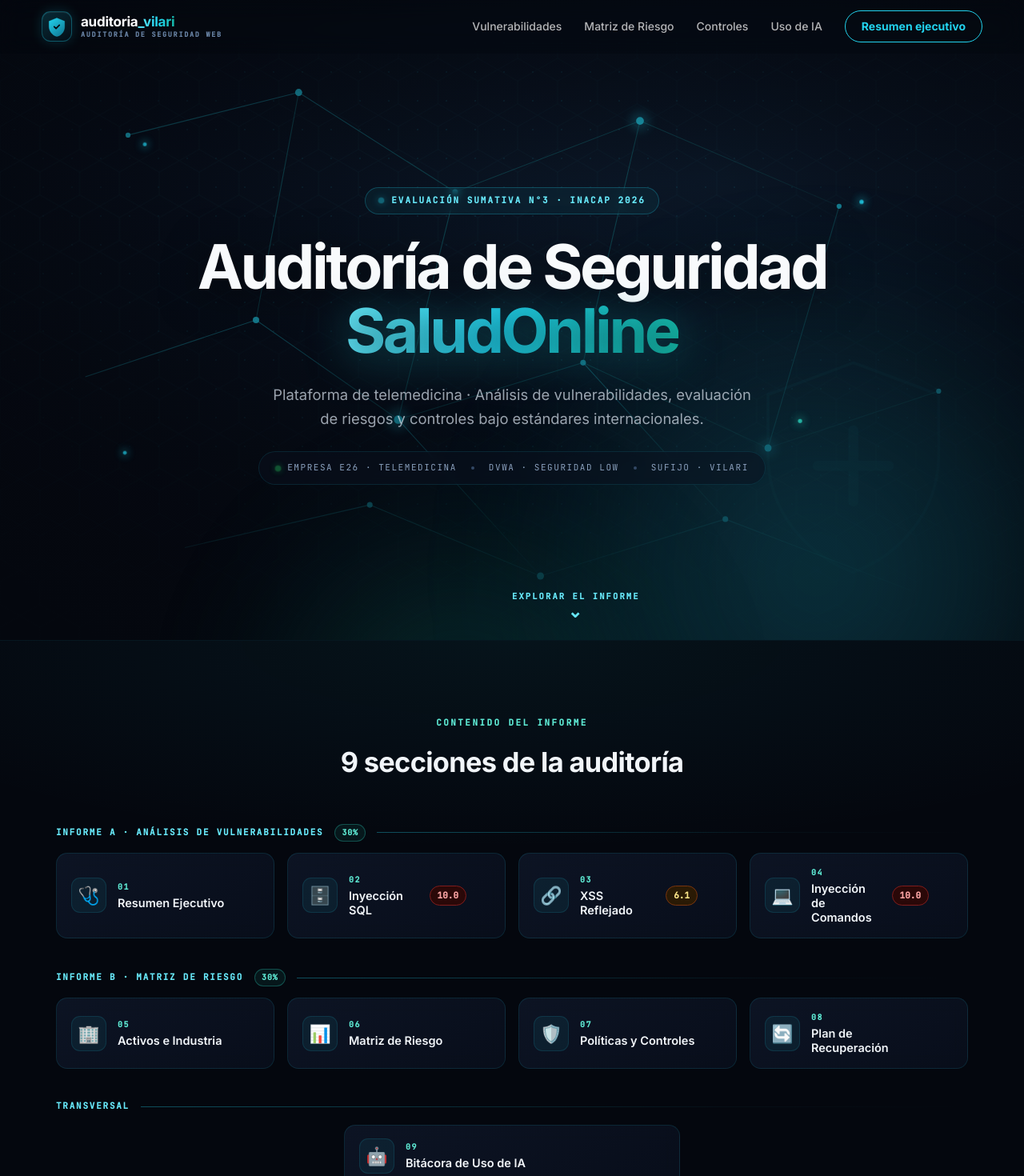
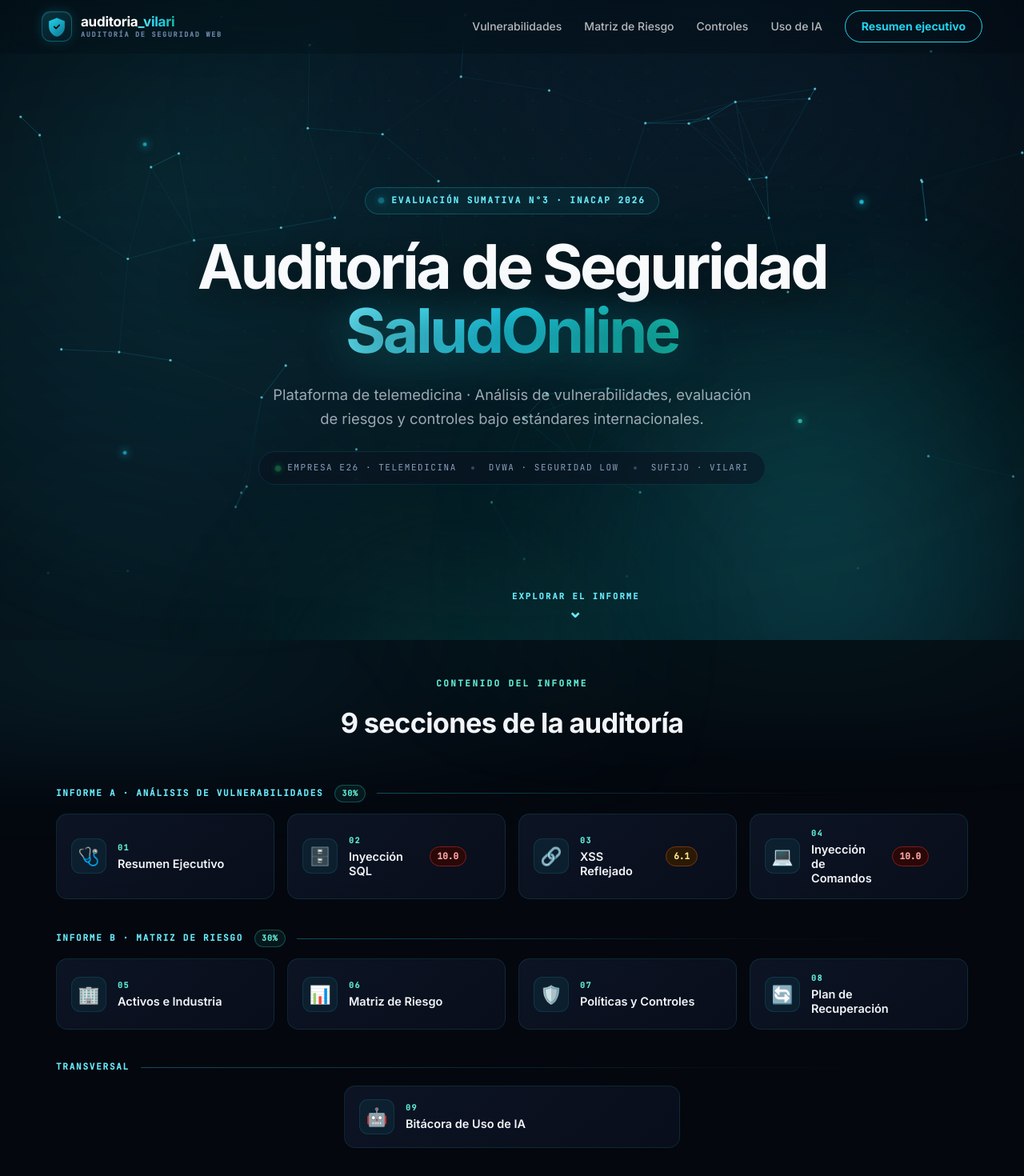
Before and after one commit to donkked/auditoria_vilari, a React (Vite) app: page / in a window 1280 px wide. Shown: the top 1470 px of the page at 80% size. Built offline with nearby package versions, Linux system fonts and the light colour scheme.

Commit message:
style: fondo de red animada en el hero + auroras continuas, elimina el corte de la portada

```diff
--- a/src/App.css
+++ b/src/App.css
@@ -32,6 +32,46 @@ body {
   font-family: 'Inter', system-ui, sans-serif;
   background: var(--c-bg);
   color: var(--c-text);
+}
+
+/* Animated ambient background (aurora) — drifts behind transparent content
+   on the inner section pages; subtle so it never hurts readability */
+body::before,
+body::after {
+  content: '';
+  position: fixed;
+  z-index: -1;
+  pointer-events: none;
+  width: 130vw;
+  height: 130vh;
+  top: -15vh;
+  left: -15vw;
+}
+
+body::before {
+  background:
+    radial-gradient(circle at 28% 32%, rgba(34, 211, 238, 0.14), transparent 42%),
+    radial-gradient(circle at 72% 64%, rgba(20, 184, 166, 0.11), transparent 45%);
+  filter: blur(40px);
+  animation: aurora-a 28s ease-in-out infinite alternate;
+}
+
+body::after {
+  background:
+    radial-gradient(circle at 64% 22%, rgba(14, 116, 144, 0.15), transparent 42%),
+    radial-gradient(circle at 22% 82%, rgba(34, 211, 238, 0.10), transparent 45%);
+  filter: blur(48px);
+  animation: aurora-b 36s ease-in-out infinite alternate;
+}
+
+@keyframes aurora-a {
+  0%   { transform: translate(0, 0) scale(1); }
+  100% { transform: translate(5vw, 4vh) scale(1.12); }
+}
+
+@keyframes aurora-b {
+  0%   { transform: translate(0, 0) scale(1.08); }
+  100% { transform: translate(-4vw, -5vh) scale(1); }
 }
 
 .site-main {
@@ -557,7 +597,7 @@ body {
 
 .home {
   position: relative;
-  background: var(--c-bg);
+  background: transparent;
   overflow-x: hidden;
 }
 
@@ -576,17 +616,10 @@ body {
 .home-bg {
   position: absolute;
   inset: 0;
-  background: url('/img_vilari/cyber-bg.svg') center / cover no-repeat;
   z-index: 0;
-}
-
-.home-bg::after {
-  content: '';
-  position: absolute;
-  inset: 0;
   background:
-    radial-gradient(ellipse 70% 60% at 50% 42%, transparent 0%, rgba(4,7,14,0.6) 100%),
-    linear-gradient(to bottom, rgba(4,7,14,0.55), transparent 28%, rgba(4,7,14,0.7));
+    radial-gradient(ellipse 90% 70% at 70% 18%, rgba(12, 26, 43, 0.55), transparent 60%),
+    radial-gradient(ellipse 130% 120% at 50% 30%, transparent 55%, rgba(4, 7, 14, 0.45));
 }
 
 .home-glow {
@@ -624,6 +657,18 @@ body {
   width: 100%;
   max-width: 920px;
   text-align: center;
+}
+
+/* Animated network (canvas), fades out toward the bottom to blend seamlessly */
+.network-bg {
+  position: absolute;
+  inset: 0;
+  width: 100%;
+  height: 100%;
+  z-index: 0;
+  pointer-events: none;
+  -webkit-mask-image: linear-gradient(to bottom, #000 60%, transparent 95%);
+  mask-image: linear-gradient(to bottom, #000 60%, transparent 95%);
 }
 
 /* Animated dot-grid texture, fading toward the edges */
@@ -988,14 +1033,13 @@ body {
 .home-sections {
   position: relative;
   z-index: 1;
-  padding: 88px 32px 112px;
-  border-top: 1px solid rgba(34, 211, 238, 0.08);
-  background:
-    radial-gradient(ellipse 120% 55% at 50% 0%, rgba(34, 211, 238, 0.06), transparent 60%),
-    var(--c-bg);
+  padding: 40px 32px 112px;
+  background: transparent;
 }
 
 .home-sections-inner {
+  position: relative;
+  z-index: 1;
   max-width: 1140px;
   margin: 0 auto;
 }
@@ -1026,6 +1070,7 @@ body {
 @media (prefers-reduced-motion: reduce) {
   .anim { opacity: 1; animation: none; }
   .home-scanline, .home-glow, .home-particle, .home-scroll-chevron { animation: none; }
+  body::before, body::after { animation: none; }
 }
 
 /* ════════════════════════════════════════
--- a/src/components/Home.tsx
+++ b/src/components/Home.tsx
@@ -1,4 +1,5 @@
 import { Link } from 'react-router-dom'
+import NetworkBackground from './NetworkBackground'
 
 interface SectionBtn {
   to: string
@@ -56,6 +57,7 @@ export default function Home() {
       {/* ── HERO (pantalla completa, solo título) ── */}
       <section className="home-hero">
         <div className="home-bg" />
+        <NetworkBackground />
         <div className="home-grid-overlay" />
         <div className="home-glow" />
         <div className="home-glow home-glow-2" />
--- /dev/null
+++ b/src/components/NetworkBackground.tsx
@@ -0,0 +1,99 @@
+import { useEffect, useRef } from 'react'
+
+interface Node {
+  x: number
+  y: number
+  vx: number
+  vy: number
+}
+
+/**
+ * Fondo de red animada (constelación de nodos conectados) dibujado en canvas.
+ * Ligero, sin dependencias. Cubre su contenedor y se desvanece abajo (máscara CSS)
+ * para fundirse con el resto de la página.
+ */
+export default function NetworkBackground() {
+  const ref = useRef<HTMLCanvasElement>(null)
+
+  useEffect(() => {
+    const canvas = ref.current
+    if (!canvas) return
+    const c = canvas.getContext('2d')
+    if (!c) return
+
+    const reduce = window.matchMedia('(prefers-reduced-motion: reduce)').matches
+    const DPR = Math.min(window.devicePixelRatio || 1, 2)
+    const MAX_DIST = 150
+    let w = 0
+    let h = 0
+    let raf = 0
+    let nodes: Node[] = []
+
+    function resize() {
+      const rect = canvas!.getBoundingClientRect()
+      w = rect.width
+      h = rect.height
+      canvas!.width = Math.round(w * DPR)
+      canvas!.height = Math.round(h * DPR)
+      c!.setTransform(DPR, 0, 0, DPR, 0, 0)
+      const count = Math.max(24, Math.min(72, Math.floor((w * h) / 16000)))
+      nodes = Array.from({ length: count }, () => ({
+        x: Math.random() * w,
+        y: Math.random() * h,
+        vx: (Math.random() - 0.5) * 0.25,
+        vy: (Math.random() - 0.5) * 0.25,
+      }))
+    }
+
+    function render() {
+      c!.clearRect(0, 0, w, h)
+      for (let i = 0; i < nodes.length; i++) {
+        for (let j = i + 1; j < nodes.length; j++) {
+          const a = nodes[i]
+          const b = nodes[j]
+          const dist = Math.hypot(a.x - b.x, a.y - b.y)
+          if (dist < MAX_DIST) {
+            c!.strokeStyle = `rgba(34, 211, 238, ${(1 - dist / MAX_DIST) * 0.28})`
+            c!.lineWidth = 1
+            c!.beginPath()
+            c!.moveTo(a.x, a.y)
+            c!.lineTo(b.x, b.y)
+            c!.stroke()
+          }
+        }
+      }
+      for (const n of nodes) {
+        c!.fillStyle = 'rgba(103, 232, 249, 0.75)'
+        c!.beginPath()
+        c!.arc(n.x, n.y, 1.6, 0, Math.PI * 2)
+        c!.fill()
+      }
+    }
+
+    function tick() {
+      for (const n of nodes) {
+        n.x += n.vx
+        n.y += n.vy
+        if (n.x < 0 || n.x > w) n.vx *= -1
+        if (n.y < 0 || n.y > h) n.vy *= -1
+      }
+      render()
+      raf = requestAnimationFrame(tick)
+    }
+
+    resize()
+    if (reduce) {
+      render()
+    } else {
+      raf = requestAnimationFrame(tick)
+    }
+    window.addEventListener('resize', resize)
+
+    return () => {
+      cancelAnimationFrame(raf)
+      window.removeEventListener('resize', resize)
+    }
+  }, [])
+
+  return <canvas ref={ref} className="network-bg" aria-hidden="true" />
+}
```
